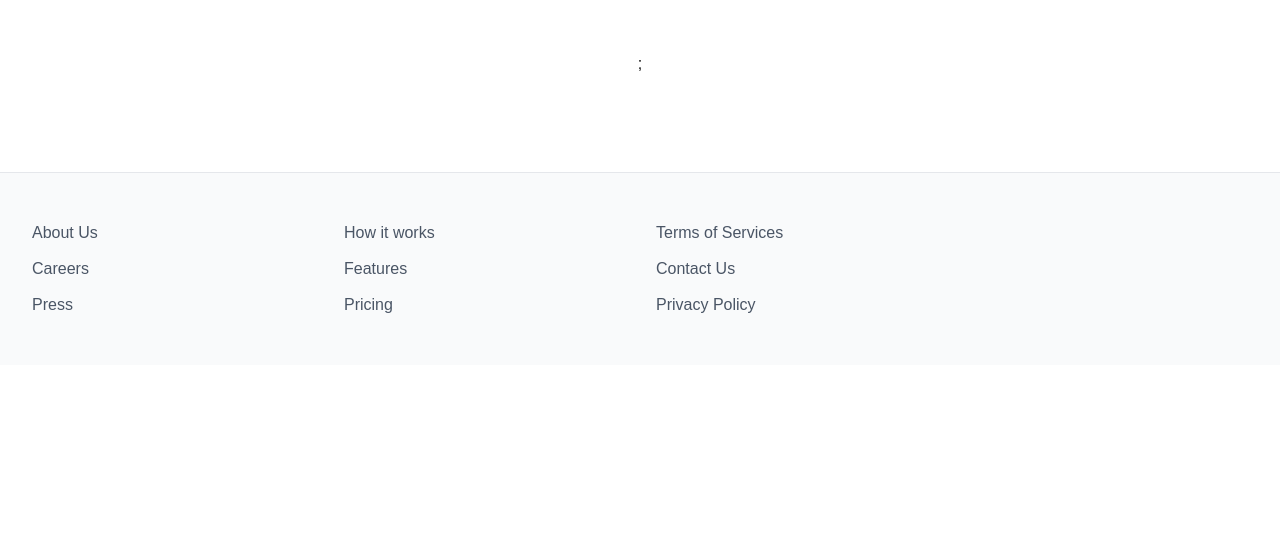
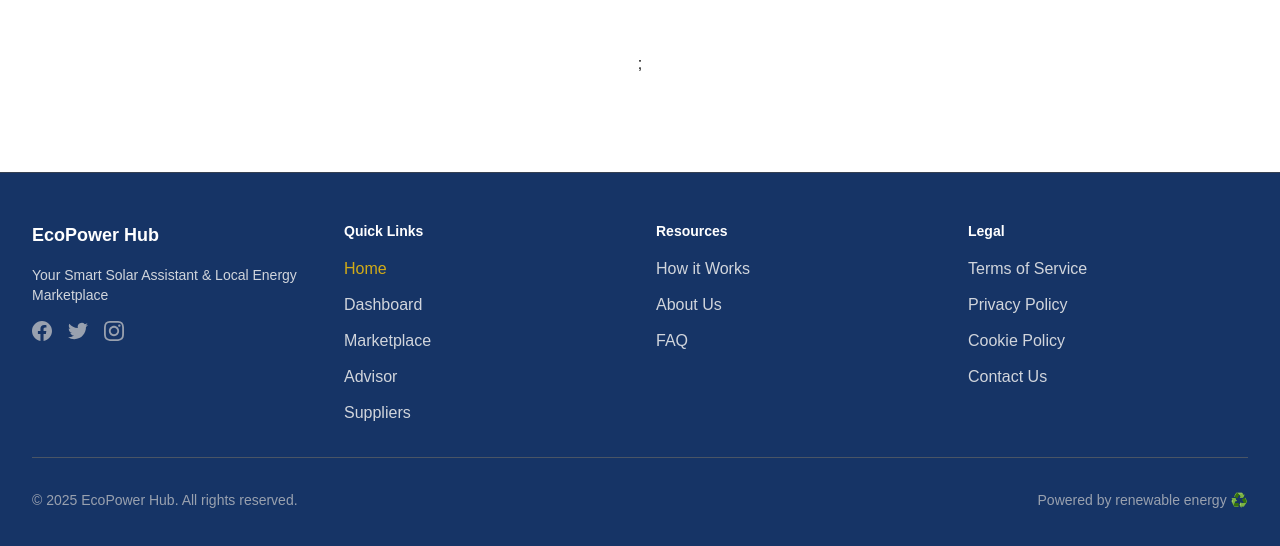
Before and after one commit to lewys-miugo/eco_hub, a Next.js app in the folder frontend/: page / in a window 1280 px wide. Shown: the part 3504-4050 px from the top of the page. Before the commit the page ends 3869 px from the top, so only its background shows below. Built offline with nearby package versions, Linux system fonts and the light colour scheme; no server answers.

Commit message:
Update Footer and Navbar components: Revamp footer layout with company info, navigation links, and legal sections; adjust logo size in navbar for improved aesthetics.

```diff
--- a/frontend/components/Footer.jsx
+++ b/frontend/components/Footer.jsx
@@ -1,89 +1,174 @@
+"use client";
+
+import { usePathname } from 'next/navigation';
 import React from "react";
 
 export default function Footer() {
+  const pathname = usePathname();
+
   return (
-    <footer className="bg-gray-50 dark:bg-[#163466] border-t border-gray-200 dark:border-gray-700">
+    <footer className="bg-[#163466] border-t border-gray-700">
       <div className="max-w-7xl mx-auto px-4 sm:px-6 lg:px-8 py-12">
         <div className="grid grid-cols-1 md:grid-cols-4 gap-8">
-          {/* Quick Links */}
+          {/* Company Info */}
           <div>
+            <h3 className="text-lg font-semibold text-white mb-4">EcoPower Hub</h3>
+            <p className="text-gray-300 text-sm mb-4">
+              Your Smart Solar Assistant & Local Energy Marketplace
+            </p>
+            <div className="flex items-center space-x-4 mt-4">
+              <a href="#" className="text-gray-400 hover:text-white transition-colors">
+                <svg className="w-5 h-5" fill="currentColor" viewBox="0 0 24 24">
+                  <path d="M24 12.073c0-6.627-5.373-12-12-12s-12 5.373-12 12c0 5.99 4.388 10.954 10.125 11.854v-8.385H7.078v-3.47h3.047V9.43c0-3.007 1.792-4.669 4.533-4.669 1.312 0 2.686.235 2.686.235v2.953H15.83c-1.491 0-1.956.925-1.956 1.874v2.25h3.328l-.532 3.47h-2.796v8.385C19.612 23.027 24 18.062 24 12.073z"/>
+                </svg>
+              </a>
+              <a href="#" className="text-gray-400 hover:text-white transition-colors">
+                <svg className="w-5 h-5" fill="currentColor" viewBox="0 0 24 24">
+                  <path d="M23.953 4.57a10 10 0 01-2.825.775 4.958 4.958 0 002.163-2.723c-.951.555-2.005.959-3.127 1.184a4.92 4.92 0 00-8.384 4.482C7.69 8.095 4.067 6.13 1.64 3.162a4.822 4.822 0 00-.666 2.475c0 1.71.87 3.213 2.188 4.096a4.904 4.904 0 01-2.228-.616v.06a4.923 4.923 0 003.946 4.827 4.996 4.996 0 01-2.212.085 4.936 4.936 0 004.604 3.417 9.867 9.867 0 01-6.102 2.105c-.39 0-.779-.023-1.17-.067a13.995 13.995 0 007.557 2.209c9.053 0 13.998-7.496 13.998-13.985 0-.21 0-.42-.015-.63A9.935 9.935 0 0024 4.59z"/>
+                </svg>
+              </a>
+              <a href="#" className="text-gray-400 hover:text-white transition-colors">
+                <svg className="w-5 h-5" fill="currentColor" viewBox="0 0 24 24">
+                  <path d="M12 2.163c3.204 0 3.584.012 4.85.07 3.252.148 4.771 1.691 4.919 4.919.058 1.265.069 1.645.069 4.849 0 3.205-.012 3.584-.069 4.849-.149 3.225-1.664 4.771-4.919 4.919-1.266.058-1.644.07-4.85.07-3.204 0-3.584-.012-4.849-.07-3.26-.149-4.771-1.699-4.919-4.92-.058-1.265-.07-1.644-.07-4.849 0-3.204.013-3.583.07-4.849.149-3.227 1.664-4.771 4.919-4.919 1.266-.057 1.645-.069 4.849-.069zm0-2.163c-3.259 0-3.667.014-4.947.072-4.358.2-6.78 2.618-6.98 6.98-.059 1.281-.073 1.689-.073 4.948 0 3.259.014 3.668.072 4.948.2 4.358 2.618 6.78 6.98 6.98 1.281.058 1.689.072 4.948.072 3.259 0 3.668-.014 4.948-.072 4.354-.2 6.782-2.618 6.979-6.98.059-1.28.073-1.689.073-4.948 0-3.259-.014-3.667-.072-4.947-.196-4.354-2.617-6.78-6.979-6.98-1.281-.059-1.69-.073-4.949-.073zm0 5.838c-3.403 0-6.162 2.759-6.162 6.162s2.759 6.163 6.162 6.163 6.162-2.759 6.162-6.163c0-3.403-2.759-6.162-6.162-6.162zm0 10.162c-2.209 0-4-1.79-4-4s1.791-4 4-4 4 1.79 4 4-1.791 4-4 4zm6.406-11.845c-.796 0-1.441.645-1.441 1.44s.645 1.44 1.441 1.44c.795 0 1.439-.645 1.439-1.44s-.644-1.44-1.439-1.44z"/>
+                </svg>
+              </a>
+            </div>
+          </div>
+
+          {/* Navigation Links */}
+          <div>
+            <h4 className="text-sm font-semibold text-white mb-4">Quick Links</h4>
             <ul className="space-y-3">
               <li>
                 <a
-                  href="#"
-                  className="text-gray-600 dark:text-gray-400 hover:text-indigo-600 dark:hover:text-indigo-400 transition-colors"
+                  href="/"
+                  className={`${
+                    pathname === '/'
+                      ? 'text-[#D2AB17] font-medium'
+                      : 'text-gray-300 hover:text-white'
+                  } transition-colors`}
+                >
+                  Home
+                </a>
+              </li>
+              <li>
+                <a
+                  href="/dashboard"
+                  className={`${
+                    pathname === '/dashboard'
+                      ? 'text-[#D2AB17] font-medium'
+                      : 'text-gray-300 hover:text-white'
+                  } transition-colors`}
+                >
+                  Dashboard
+                </a>
+              </li>
+              <li>
+                <a
+                  href="/marketplace"
+                  className={`${
+                    pathname === '/marketplace'
+                      ? 'text-[#D2AB17] font-medium'
+                      : 'text-gray-300 hover:text-white'
+                  } transition-colors`}
+                >
+                  Marketplace
+                </a>
+              </li>
+              <li>
+                <a
+                  href="/advisor"
+                  className={`${
+                    pathname === '/advisor'
+                      ? 'text-[#D2AB17] font-medium'
+                      : 'text-gray-300 hover:text-white'
+                  } transition-colors`}
+                >
+                  Advisor
+                </a>
+              </li>
+              <li>
+                <a
+                  href="/suppliers"
+                  className={`${
+                    pathname === '/suppliers'
+                      ? 'text-[#D2AB17] font-medium'
+                      : 'text-gray-300 hover:text-white'
+                  } transition-colors`}
+                >
+                  Suppliers
+                </a>
+              </li>
+            </ul>
+          </div>
+
+          {/* Resources */}
+          <div>
+            <h4 className="text-sm font-semibold text-white mb-4">Resources</h4>
+            <ul className="space-y-3">
+              <li>
+                <a
+                  href="/#how-it-works"
+                  className="text-gray-300 hover:text-white transition-colors"
+                >
+                  How it Works
+                </a>
+              </li>
+              <li>
+                <a
+                  href="/#about"
+                  className="text-gray-300 hover:text-white transition-colors"
                 >
                   About Us
                 </a>
               </li>
               <li>
                 <a
-                  href="#"
-                  className="text-gray-600 dark:text-gray-400 hover:text-indigo-600 dark:hover:text-indigo-400 transition-colors"
+                  href="/#faq"
+                  className="text-gray-300 hover:text-white transition-colors"
                 >
-                  Careers
-                </a>
-              </li>
-              <li>
-                <a
-                  href="#"
-                  className="text-gray-600 dark:text-gray-400 hover:text-indigo-600 dark:hover:text-indigo-400 transition-colors"
-                >
-                  Press
+                  FAQ
                 </a>
               </li>
             </ul>
           </div>
 
+          {/* Legal */}
           <div>
+            <h4 className="text-sm font-semibold text-white mb-4">Legal</h4>
             <ul className="space-y-3">
               <li>
-                <a
-                  href="#"
-                  className="text-gray-600 dark:text-gray-400 hover:text-indigo-600 dark:hover:text-indigo-400 transition-colors"
-                >
-                  How it works
+                <a href="#" className="text-gray-300 hover:text-white transition-colors">
+                  Terms of Service
                 </a>
               </li>
               <li>
-                <a
-                  href="#"
-                  className="text-gray-600 dark:text-gray-400 hover:text-indigo-600 dark:hover:text-indigo-400 transition-colors"
-                >
-                  Features
+                <a href="#" className="text-gray-300 hover:text-white transition-colors">
+                  Privacy Policy
                 </a>
               </li>
               <li>
-                <a
-                  href="#"
-                  className="text-gray-600 dark:text-gray-400 hover:text-indigo-600 dark:hover:text-indigo-400 transition-colors"
-                >
-                  Pricing
+                <a href="#" className="text-gray-300 hover:text-white transition-colors">
+                  Cookie Policy
+                </a>
+              </li>
+              <li>
+                <a href="#" className="text-gray-300 hover:text-white transition-colors">
+                  Contact Us
                 </a>
               </li>
             </ul>
           </div>
+        </div>
 
-          {/* Tech Stack */}
-          <div>
-            <ul className="space-y-3">
-              <li>
-                <span className="text-gray-600 dark:text-gray-400">
-                  Terms of Services
-                </span>
-              </li>
-              <li>
-                <span className="text-gray-600 dark:text-gray-400">
-                  Contact Us
-                </span>
-              </li>
-              <li>
-                <span className="text-gray-600 dark:text-gray-400">
-                  Privacy Policy
-                </span>
-              </li>
-            </ul>
-          </div>
+        {/* Bottom Bar */}
+        <div className="border-t border-gray-600 mt-8 pt-8 flex flex-col md:flex-row justify-between items-center">
+          <p className="text-gray-400 text-sm">
+            © {new Date().getFullYear()} EcoPower Hub. All rights reserved.
+          </p>
+          <p className="text-gray-400 text-sm mt-2 md:mt-0">
+            Powered by renewable energy ♻️
+          </p>
         </div>
       </div>
     </footer>
--- a/frontend/components/Navbar.jsx
+++ b/frontend/components/Navbar.jsx
@@ -80,7 +80,7 @@
           {/* Logo */}
           <div className="flex items-center">
             <a href="/" className="flex-shrink-0 p-1">
-              <img src="./eco_hub_logo.png" alt="Eco Hub Logo" className="h-10" />
+              <img src="./eco_hub_logo.png" alt="Eco Hub Logo" className="h-25" />
             </a>
           </div>
 
```
